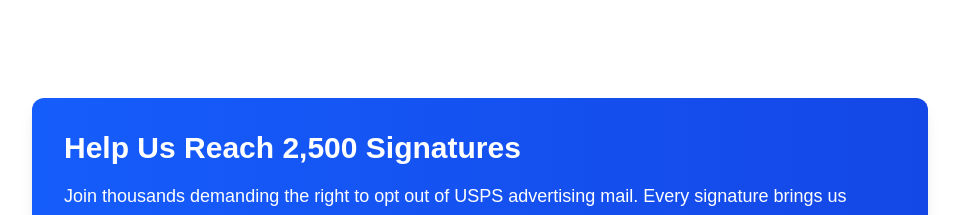
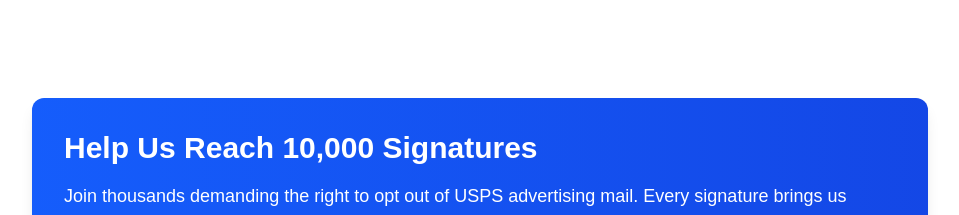
Before and after one commit to screendoorstudio/zerojunkmail, a Next.js app: page / in a window 1280 px wide. Shown: the part 3620-3835 px from the top of the page, without its empty margins (160-1119 px from the left). Built offline with nearby package versions, Linux system fonts and the light colour scheme.

Commit message:
Update signature goal to 10,000

```diff
--- a/src/components/cta/PetitionCTA.tsx
+++ b/src/components/cta/PetitionCTA.tsx
@@ -10,7 +10,7 @@
     return (
       <div className={`bg-gradient-to-r from-blue-600 to-blue-700 text-white p-8 rounded-xl shadow-lg ${className}`}>
         <h2 className="text-2xl md:text-3xl font-bold mb-4">
-          Help Us Reach 2,500 Signatures
+          Help Us Reach 10,000 Signatures
         </h2>
         <p className="text-lg mb-6 text-blue-100">
           Join thousands demanding the right to opt out of USPS advertising mail.
```
